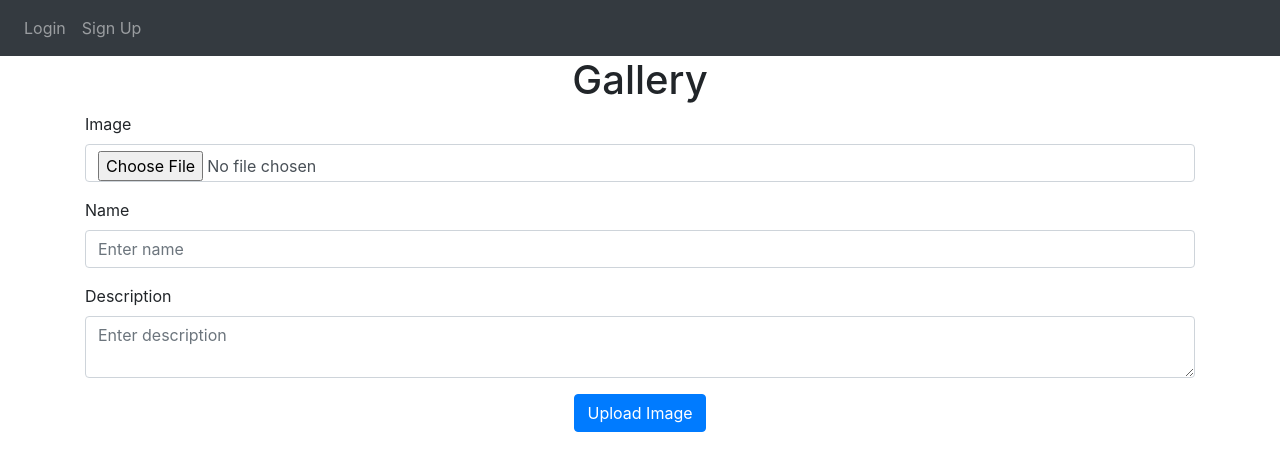
After one commit to bryankhor07/Flask-Web-App, a Flask app: page /gallery in a window 1280 px wide. The commit adds this page. Shown: the top 471 px of the page. Run offline with Flask 3, Linux system fonts and the light colour scheme; some libraries are stand-ins or nearby versions.

Commit message:
Added gallery feature

```diff
--- a/website/auth.py
+++ b/website/auth.py
@@ -1,6 +1,6 @@
 import os
 from flask import Blueprint, render_template, request, flash, redirect, url_for
-from .models import User
+from .models import User, Image
 from werkzeug.security import generate_password_hash, check_password_hash
 from werkzeug.utils import secure_filename
 from . import db
@@ -9,6 +9,7 @@ from flask_login import login_user, login_required, logout_user, current_user
 auth = Blueprint('auth', __name__)
 
 UPLOAD_FOLDER = 'website/static/profile_pics'
+GALLERY_FOLDER = 'website/static/gallery_images'
 ALLOWED_EXTENSIONS = {'png', 'jpg', 'jpeg', 'gif'}
 
 def allowed_file(filename):
@@ -81,3 +82,24 @@ def sign_up():
 @auth.route('/profile-page')
 def profile_page():
     return render_template("profile_page.html", user=current_user)
+
+@auth.route('/gallery', methods=['GET', 'POST'])
+def gallery():
+    if request.method == 'POST':
+        image = request.files['image']
+        name = request.form.get('name')
+        description = request.form.get('description')
+
+        if image and allowed_file(image.filename):
+            filename = secure_filename(image.filename)
+            image.save(os.path.join(GALLERY_FOLDER, filename))
+            image_path = f'static/gallery_images/{filename}'
+        else:
+            image_path = None
+
+        new_image = Image(image=image_path, name=name, description=description, user_id=current_user.id)
+        db.session.add(new_image)
+        db.session.commit()
+        flash("Image uploaded.", category='success')
+        return redirect(url_for('auth.gallery'))
+    return render_template("gallery.html", user=current_user)
--- a/website/templates/base.html
+++ b/website/templates/base.html
@@ -30,6 +30,7 @@
         <div class="navbar-nav w-100">
           {% if user.is_authenticated %}
           <a class="nav-item nav-link" id="home" href="/">Home</a>
+          <a class="nav-item nav-link" id="gallery" href="/gallery">Gallery</a>
           <a class="nav-item nav-link" id="logout" href="/logout">Logout</a>
           <a
             class="nav-item nav-link ml-auto"
--- /dev/null
+++ b/website/templates/gallery.html
@@ -0,0 +1,64 @@
+{% extends "base.html" %} {% block title %}Gallery{% endblock %} {% block
+content %}
+<h1 align="center">Gallery</h1>
+<form method="POST" enctype="multipart/form-data" class="mb-4">
+  <div class="form-group">
+    <label for="image">Image</label>
+    <input
+      type="file"
+      class="form-control"
+      id="image"
+      name="image"
+      accept="image/*"
+    />
+  </div>
+  <div class="form-group">
+    <label for="name">Name</label>
+    <input
+      type="text"
+      class="form-control"
+      id="name"
+      name="name"
+      placeholder="Enter name"
+    />
+  </div>
+  <div class="form-group">
+    <label for="description">Description</label>
+    <textarea
+      class="form-control"
+      id="description"
+      name="description"
+      placeholder="Enter description"
+    ></textarea>
+  </div>
+  <div align="center">
+    <button type="submit" class="btn btn-primary">Upload Image</button>
+  </div>
+</form>
+<div class="container">
+  <div class="row">
+    {% for image in user.images %}
+    <div class="col-md-4">
+      <div class="card mb-4" style="transition: background-color 0.3s">
+        <img
+          src="{{ image.image }}"
+          class="card-img-top"
+          alt="{{ image.name }}"
+        />
+        <div class="card-body">
+          <h5 class="card-title">{{ image.name }}</h5>
+          <p class="card-text">{{ image.description }}</p>
+          <button type="button" class="btn btn-danger">Delete</button>
+        </div>
+      </div>
+    </div>
+    {% endfor %}
+  </div>
+</div>
+
+<style>
+  .card:hover {
+    background-color: lightgray;
+  }
+</style>
+{% endblock %}
```
Also changed, not shown: website/models.py (+8 -0 lines), website/static/gallery_images/Clock_Tower.jpg (added), website/static/gallery_images/Door_Dec_Design.png (added), website/static/gallery_images/LinkedInProfilePic.png (added), website/static/gallery_images/Long_Image.jpg (added), website/static/gallery_images/Mountain.jpg (added), website/static/gallery_images/SlackProfilePic.jpg (added), website/static/gallery_images/freak1.jpg (added).
